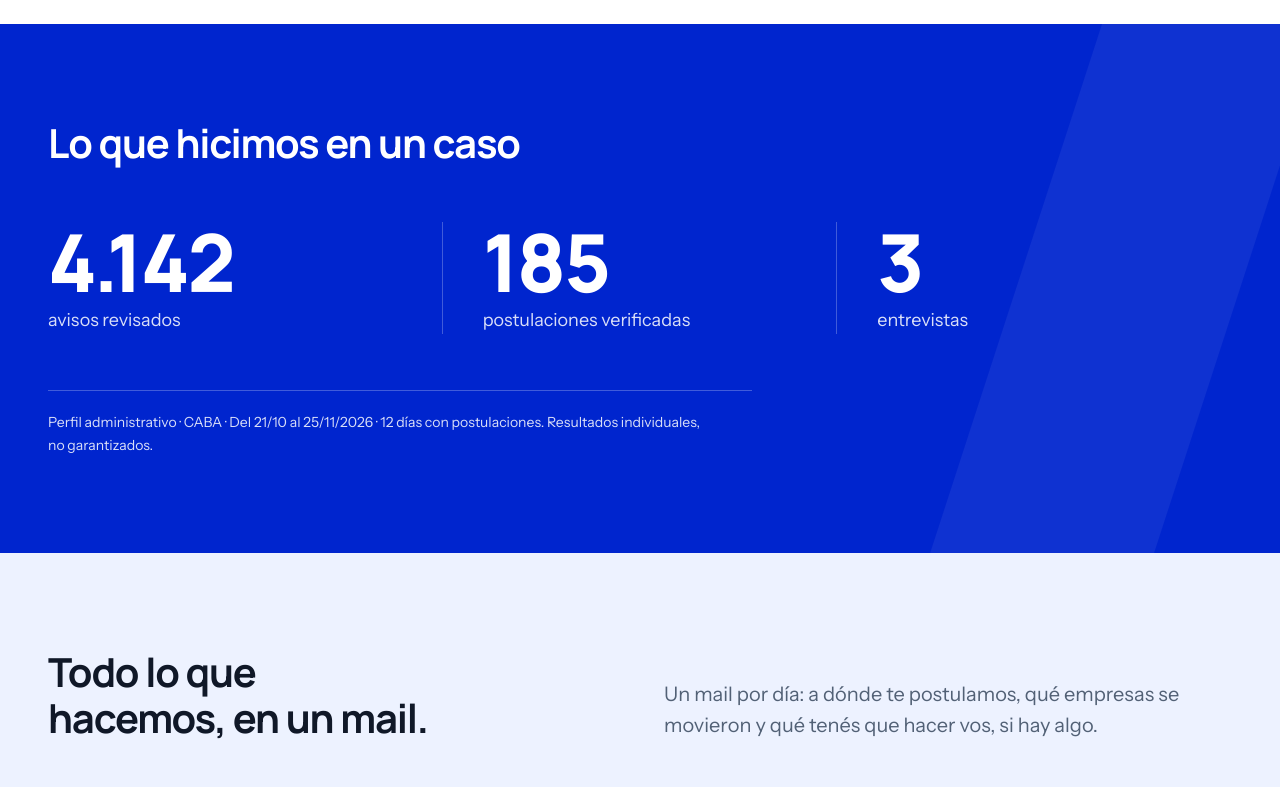
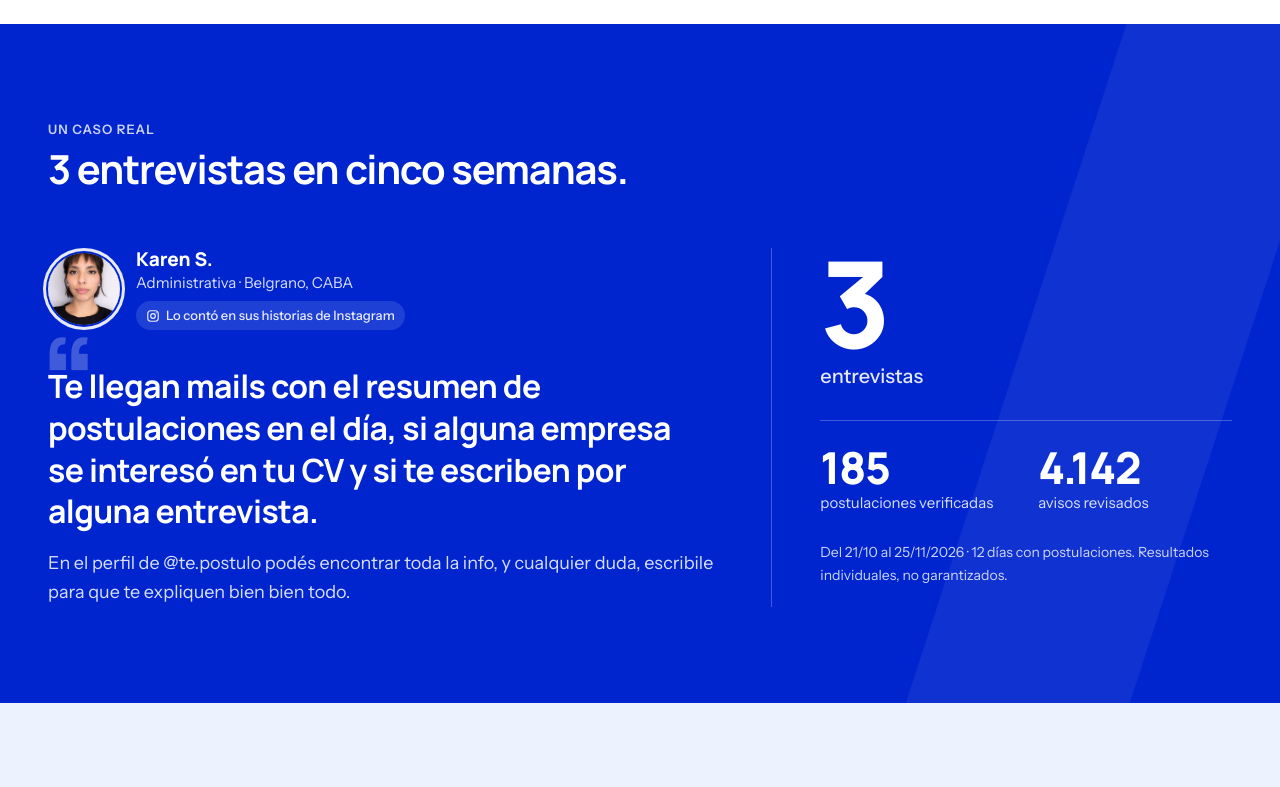
Before and after one commit to sabbracciavento/te-postulo, a Next.js app: page / in a window 1280 px wide. Shown: the part 1960-2747 px from the top of the page. Built offline with nearby package versions, Linux system fonts and the light colour scheme; no server answers.

Commit message:
feat(caso): testimonio real con foto y la entrevista como cifra principal

```diff
--- a/src/components/sections/Evidence.tsx
+++ b/src/components/sections/Evidence.tsx
@@ -1,37 +1,83 @@
+import Image from "next/image";
 import { evidence } from "@/content/home";
+import { InstagramIcon } from "@/components/ui/InstagramIcon";
 
 /**
- * MetricGrid + EvidenceNote del kit. Las cifras nunca van sin su pie (período, perfil, no garantizado).
- * Escritorio y tablet (≥ 768 px): banda cobalto de borde a borde. Móvil (≤ 767 px): tarjeta con degradé suave y aire alrededor,
- * como la entrevista del mail (el cobalto plano de borde a borde se veía duro en el celular). Una sola estructura: en ≥ 768 la
- * tarjeta no tiene fondo ni padding y el trazo se posiciona contra la sección, igual que antes.
+ * Un caso real: el testimonio de la persona (foto circular, sus palabras tal como las publicó) y las cifras verificadas, con la
+ * entrevista como cifra principal. Escritorio y tablet (≥ 768 px): banda cobalto de borde a borde, testimonio a la izquierda y
+ * cifras a la derecha. Celular: tarjeta con el degradé del kit y todo apilado (persona → cita → cifras).
+ * Las cifras nunca van sin su pie (período, perfil, no garantizado).
  */
 export function Evidence() {
+  const { persona, metrics } = evidence;
+  const [principal, ...resto] = metrics;
   return (
     <section
       className="on-dark relative overflow-hidden bg-white py-10 md:bg-brand md:py-16 md:text-white lg:py-24"
       aria-labelledby="evidencia-titulo"
     >
       <div className="container-site">
-        <div className="relative overflow-hidden rounded-[20px] bg-[#1E40D8] bg-[linear-gradient(135deg,#4268F5_0%,#1E40D8_50%,#14289E_100%)] px-6 py-10 text-white md:static md:overflow-visible md:rounded-none md:bg-none md:bg-transparent md:p-0">
+        <div className="relative overflow-hidden rounded-[20px] bg-[#1E40D8] bg-[linear-gradient(135deg,#4268F5_0%,#1E40D8_50%,#14289E_100%)] px-6 py-10 text-white shadow-[inset_0_0_0_1px_rgba(255,255,255,0.18)] md:static md:overflow-visible md:rounded-none md:bg-none md:bg-transparent md:p-0 md:shadow-none">
           {/* gesto: un trazo inclinado del TP asomando por la derecha */}
           <span
             aria-hidden="true"
             className="tp-slant pointer-events-none absolute -right-16 -top-10 bottom-[-40px] w-36 bg-white/[0.07] md:w-40 md:bg-white/[0.06] lg:right-10 lg:w-56"
           />
           <div className="relative">
-            <h2 id="evidencia-titulo" className="t-h2">{evidence.title}</h2>
-            <dl className="mt-8 grid gap-7 md:mt-10 md:grid-cols-3 md:gap-0 md:divide-x md:divide-white/25 lg:mt-14">
-              {evidence.metrics.map((m) => (
-                <div key={m.label} className="flex flex-col-reverse md:px-6 md:first:pl-0 lg:px-10">
-                  <dt className="mt-1 text-[17px] text-white/90 md:text-white/85 lg:text-[18px]">{m.label}</dt>
-                  <dd className="font-display text-[52px] font-extrabold leading-none tracking-[-0.03em] md:text-[56px] lg:text-[80px]">{m.value}</dd>
-                </div>
-              ))}
-            </dl>
-            <p className="mt-8 max-w-[44rem] border-t border-[#6A86F4] pt-5 text-[14px] leading-relaxed text-white/90 md:mt-10 md:border-white/25 md:text-white/85 lg:mt-14">
-              {evidence.perfil} · {evidence.note}
-            </p>
+            <p className="kicker text-white/80">{evidence.kicker}</p>
+            <h2 id="evidencia-titulo" className="t-h2 mt-2">{evidence.title}</h2>
+
+            <div className="mt-8 grid gap-10 md:mt-10 lg:mt-14 lg:grid-cols-12 lg:gap-14">
+              {/* el testimonio, con sus palabras */}
+              <figure className="m-0 lg:col-span-7">
+                <figcaption className="flex items-center gap-4">
+                  <Image
+                    src={persona.foto}
+                    alt={`Foto de ${persona.nombre}`}
+                    width={72}
+                    height={72}
+                    className="h-16 w-16 shrink-0 rounded-full object-cover ring-[3px] ring-white/90 ring-offset-2 ring-offset-[#1E40D8] md:h-[72px] md:w-[72px] md:ring-offset-brand"
+                  />
+                  <span className="min-w-0">
+                    <span className="block font-display text-[19px] font-extrabold leading-tight">{persona.nombre}</span>
+                    <span className="block text-[15px] text-white/85">{persona.perfil}</span>
+                    <span className="mt-1.5 inline-flex items-center gap-1.5 rounded-full bg-white/[0.12] px-2.5 py-1 text-[13px] font-medium text-white/90">
+                      <InstagramIcon className="h-3.5 w-3.5" />
+                      {persona.fuente}
+                    </span>
+                  </span>
+                </figcaption>
+
+                <blockquote className="relative m-0 mt-7 lg:mt-9">
+                  <span aria-hidden="true" className="pointer-events-none absolute -left-1 -top-9 font-display text-[88px] font-extrabold leading-none text-white/25 md:-left-2 md:-top-12 md:text-[120px]">
+                    “
+                  </span>
+                  <p className="relative m-0 font-display text-[23px] font-bold leading-[1.3] tracking-[-0.02em] md:text-[28px] lg:text-[32px]">
+                    {evidence.quote}
+                  </p>
+                  <p className="relative m-0 mt-4 text-[17px] leading-relaxed text-white/85 lg:text-[18px]">{evidence.quote2}</p>
+                </blockquote>
+              </figure>
+
+              {/* las cifras verificadas: la entrevista primero y más grande */}
+              <div className="lg:col-span-5 lg:border-l lg:border-white/25 lg:pl-12">
+                <dl className="m-0">
+                  <div className="flex flex-col-reverse">
+                    <dt className="mt-1 text-[18px] font-medium text-white/90 lg:text-[20px]">{principal.label}</dt>
+                    <dd className="m-0 font-display text-[88px] font-extrabold leading-[0.9] tracking-[-0.04em] lg:text-[120px]">{principal.value}</dd>
+                  </div>
+                  <div className="mt-7 grid grid-cols-2 gap-6 border-t border-white/25 pt-6">
+                    {resto.map((m) => (
+                      <div key={m.label} className="flex flex-col-reverse justify-end">
+                        <dt className="mt-1 text-[15px] leading-snug text-white/85">{m.label}</dt>
+                        <dd className="m-0 font-display text-[36px] font-extrabold leading-none tracking-[-0.03em] lg:text-[44px]">{m.value}</dd>
+                      </div>
+                    ))}
+                  </div>
+                </dl>
+                <p className="mt-7 text-[14px] leading-relaxed text-white/80">{evidence.note}</p>
+              </div>
+            </div>
           </div>
         </div>
       </div>
--- a/src/content/home.ts
+++ b/src/content/home.ts
@@ -36,16 +36,28 @@ export const steps = {
   },
 };
 
-/* Cifras: solo las del registro del kit (EVIDENCIA M01, M04, M10), siempre con su pie. */
+/*
+ * Caso real (27-11-2026, aprobado por el dueño): Karen S. con su foto y SUS palabras, tal como las publicó en sus historias de
+ * Instagram (solo se corrigió "cv" → "CV" y las tildes). Nunca se le inventa un texto a una persona real: un testimonio nuevo
+ * va solo con su OK escrito. Las cifras son las del registro del kit, con su pie.
+ */
 export const evidence = {
-  perfil: "Perfil administrativo · CABA",
-  title: "Lo que hicimos en un caso",
+  kicker: "Un caso real",
+  title: "3 entrevistas en cinco semanas.",
+  persona: {
+    nombre: "Karen S.",
+    perfil: "Administrativa · Belgrano, CABA",
+    foto: "/casos/caso-1.jpg",
+    fuente: "Lo contó en sus historias de Instagram",
+  },
+  quote: "Te llegan mails con el resumen de postulaciones en el día, si alguna empresa se interesó en tu CV y si te escriben por alguna entrevista.",
+  quote2: "En el perfil de @te.postulo podés encontrar toda la info, y cualquier duda, escribile para que te expliquen bien bien todo.",
   metrics: [
+    { value: "3", label: "entrevistas" },
+    { value: "185", label: "postulaciones verificadas" },
     { value: "4.142", label: "avisos revisados" },
-    { value: "185", label: "postulaciones verificadas" },
-    { value: "3", label: "entrevistas" },
   ],
-  note: "Del 21/10 al 25/11/2026 · 12 días con postulaciones. Resultados individuales, no garantizados.",
+  note: "Del 21/10 al 25/11/2026 · 12 días con postulaciones. Resultados individuales, no garantizados.",
 };
 
 export const mailSection = {
```
Also changed, not shown: public/casos/caso-1.jpg (added), 1 other file (tests, documents, lock files or other folders).
